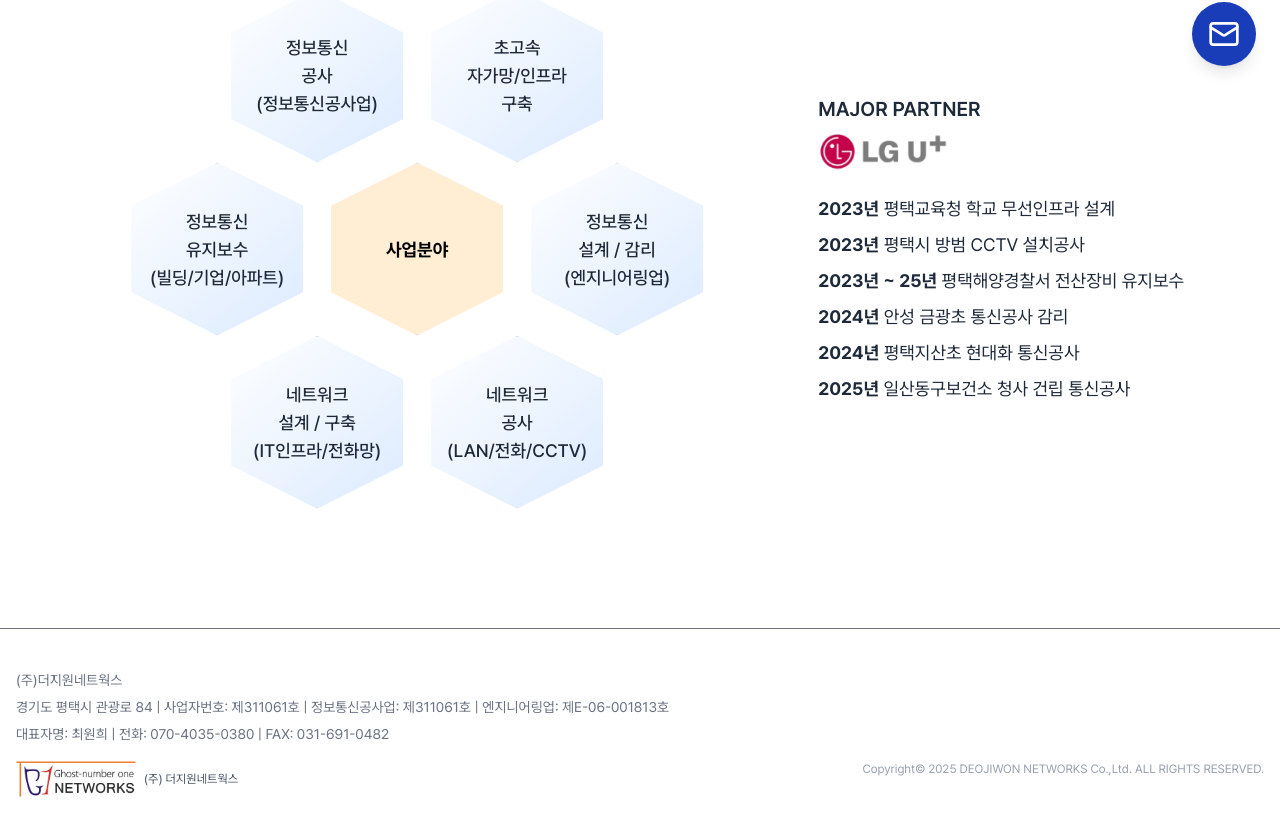
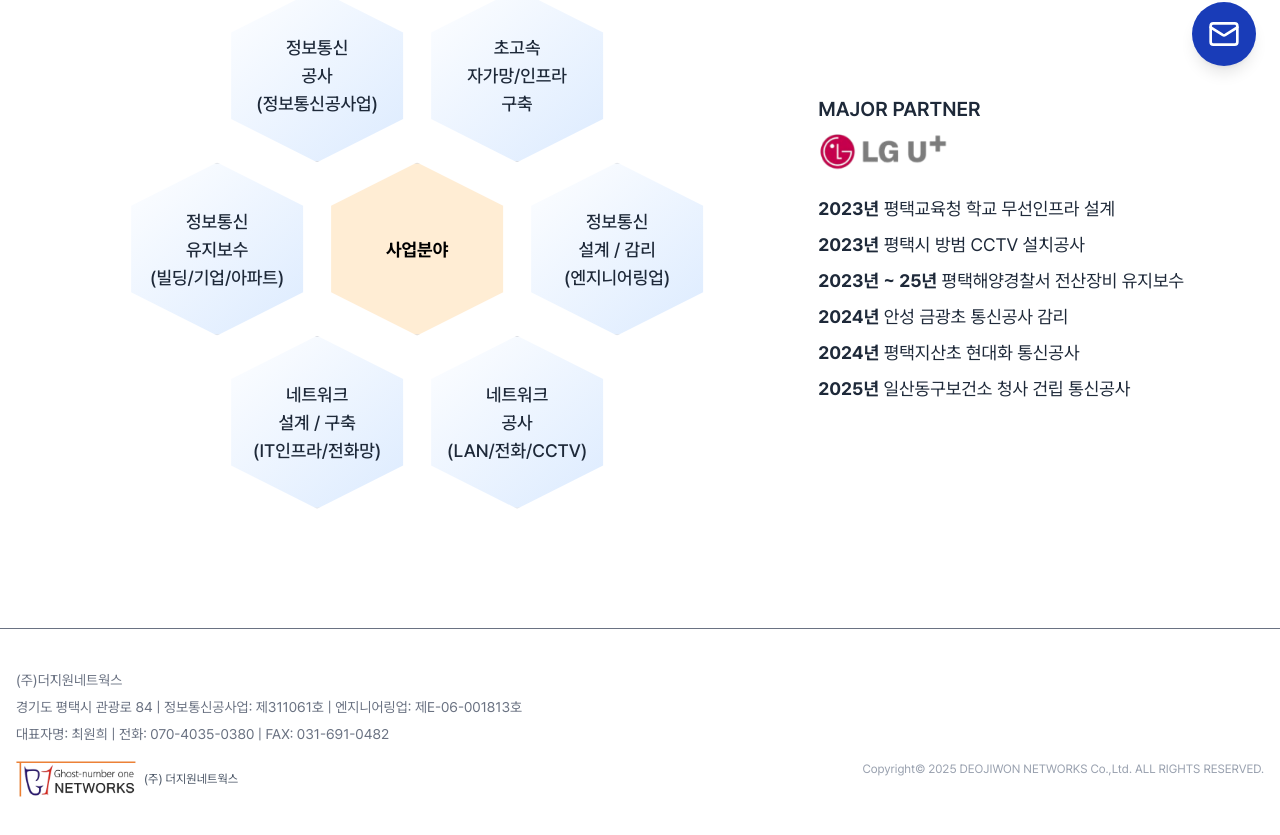
Before and after one commit to heo-it/deojiwon-web, a Next.js app: page / in a window 1280 px wide. Shown: the part 710-1545 px from the top of the page. Built offline with nearby package versions, Linux system fonts and the light colour scheme.

Commit message:
chore: footer > 사업자 번호 제거

```diff
--- a/components/Footer.tsx
+++ b/components/Footer.tsx
@@ -8,8 +8,8 @@ export default function Footer() {
         <div className="space-y-1 leading-relaxed">
           <p>(주)더지원네트웍스</p>
           <p>
-            경기도 평택시 관광로 84 | 사업자번호: 제311061호 | 정보통신공사업:
-            제311061호 | 엔지니어링업: 제E-06-001813호
+            경기도 평택시 관광로 84 | 정보통신공사업: 제311061호 | 엔지니어링업:
+            제E-06-001813호
           </p>
           <p>대표자명: 최원희 | 전화: 070-4035-0380 | FAX: 031-691-0482</p>
         </div>
```
